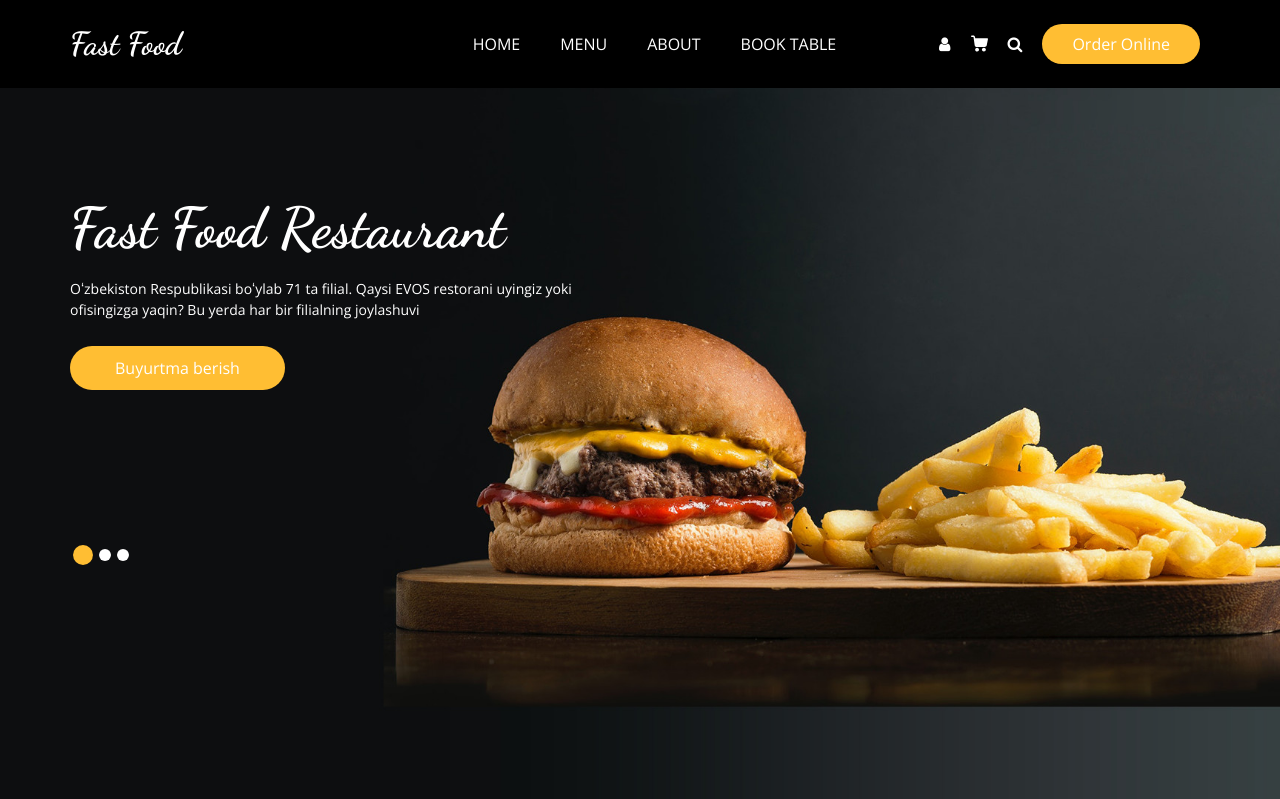
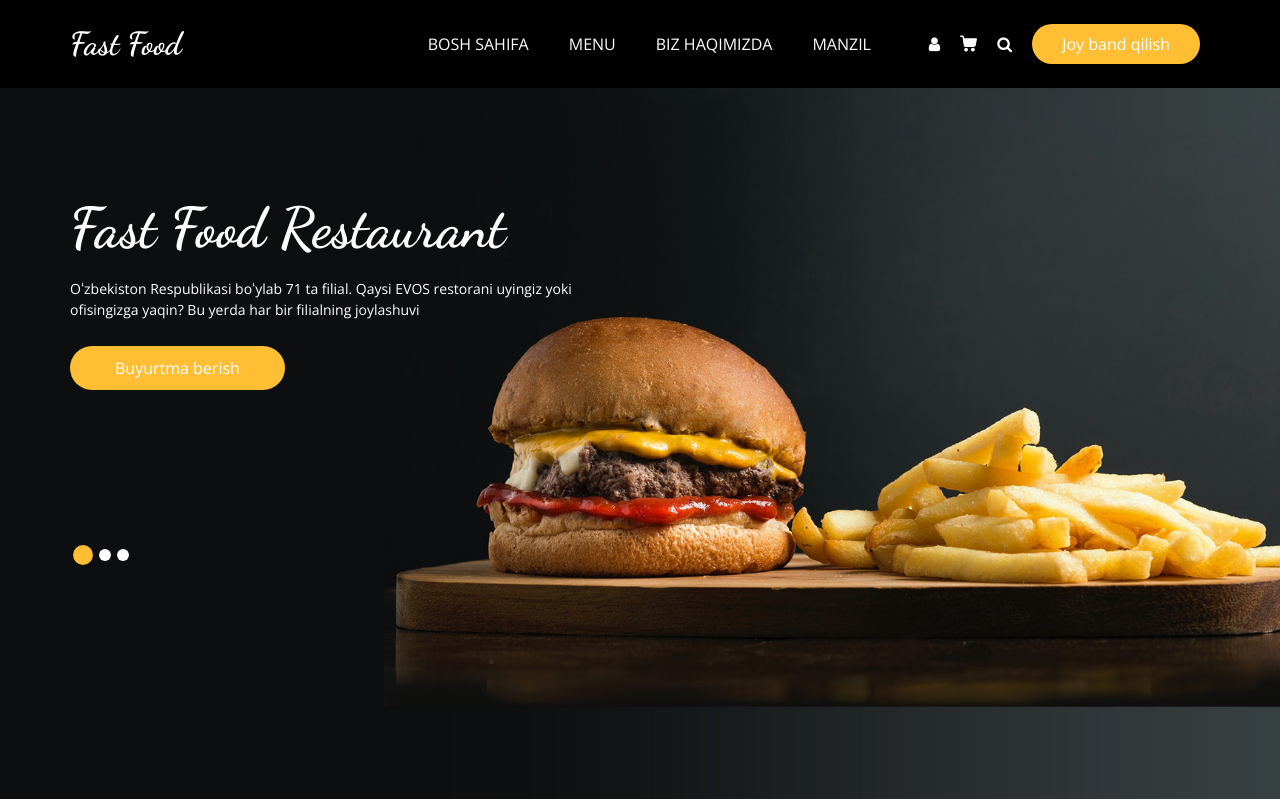
Before and after one commit to asilbek3450/fastfood, a Django app: page / in a window 1280 px wide. Shown: the top 799 px of the page. Run offline with Django 5.2, Linux system fonts and the light colour scheme; data that the repository does not hold is empty; some libraries are stand-ins or nearby versions.

Commit message:
change in base.html

```diff
--- a/templates/base.html
+++ b/templates/base.html
@@ -55,16 +55,16 @@
                         <div class="collapse navbar-collapse" id="navbarSupportedContent">
                             <ul class="navbar-nav mx-auto">
                                 <li class="nav-item">
-                                    <a class="nav-link scroll-to-section" href="#home">Home <span class="sr-only">(current)</span></a>
+                                    <a class="nav-link scroll-to-section" href="#home">Bosh sahifa <span class="sr-only">(current)</span></a>
                                 </li>
                                 <li class="nav-item">
                                     <a class="nav-link scroll-to-section" href="#menu">Menu </a>
                                 </li>
                                 <li class="nav-item">
-                                    <a class="nav-link scroll-to-section" href="#about">About </a>
+                                    <a class="nav-link scroll-to-section" href="#about">Biz Haqimizda </a>
                                 </li>
                                 <li class="nav-item">
-                                    <a class="nav-link scroll-to-section" href="#book">Book Table </a>
+                                    <a class="nav-link scroll-to-section" href="#book">Manzil </a>
                                 </li>
                             </ul>
                             <div class="user_option">
@@ -116,8 +116,8 @@
                                         <i class="fa fa-search" aria-hidden="true"></i>
                                     </button>
                                 </form>
-                                <a href="" class="order_online">
-                                    Order Online
+                                <a href="#book" class="order_online">
+                                    Joy band qilish
                                 </a>
                             </div>
                         </div>
```
